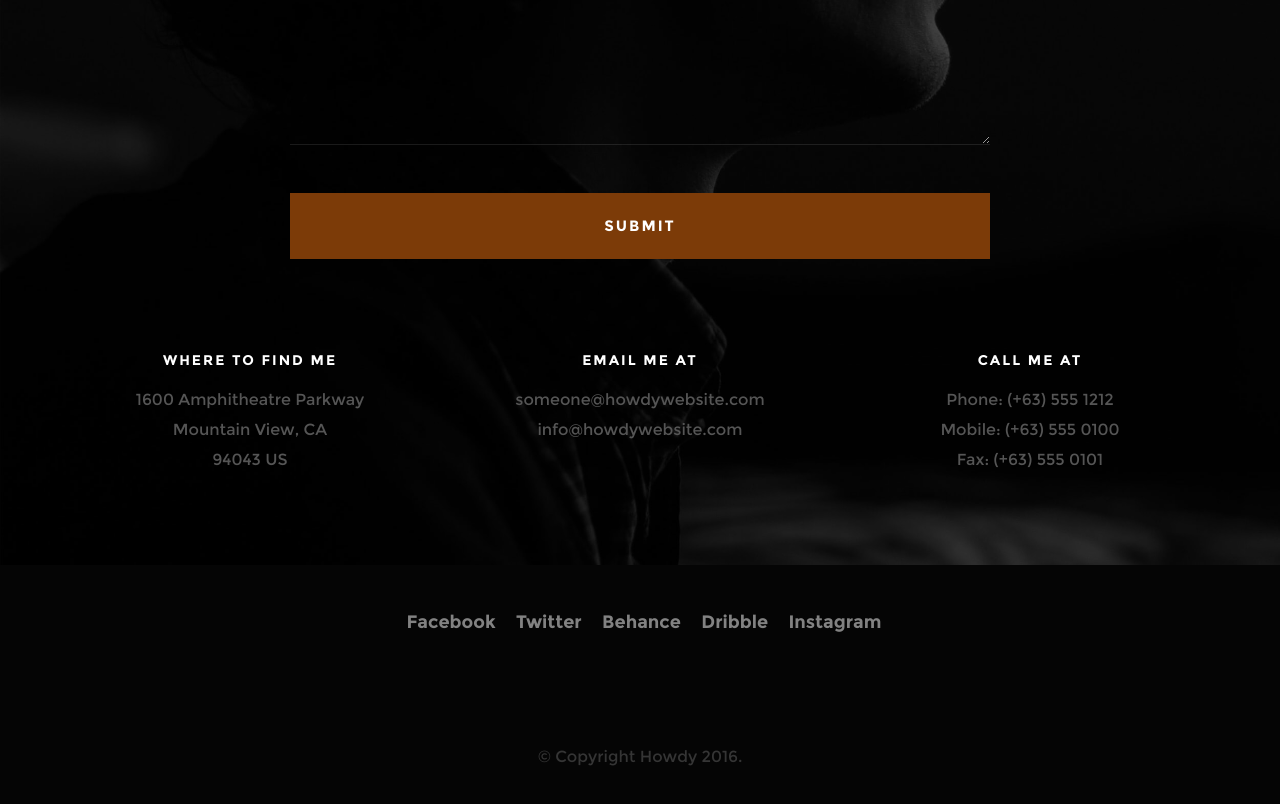
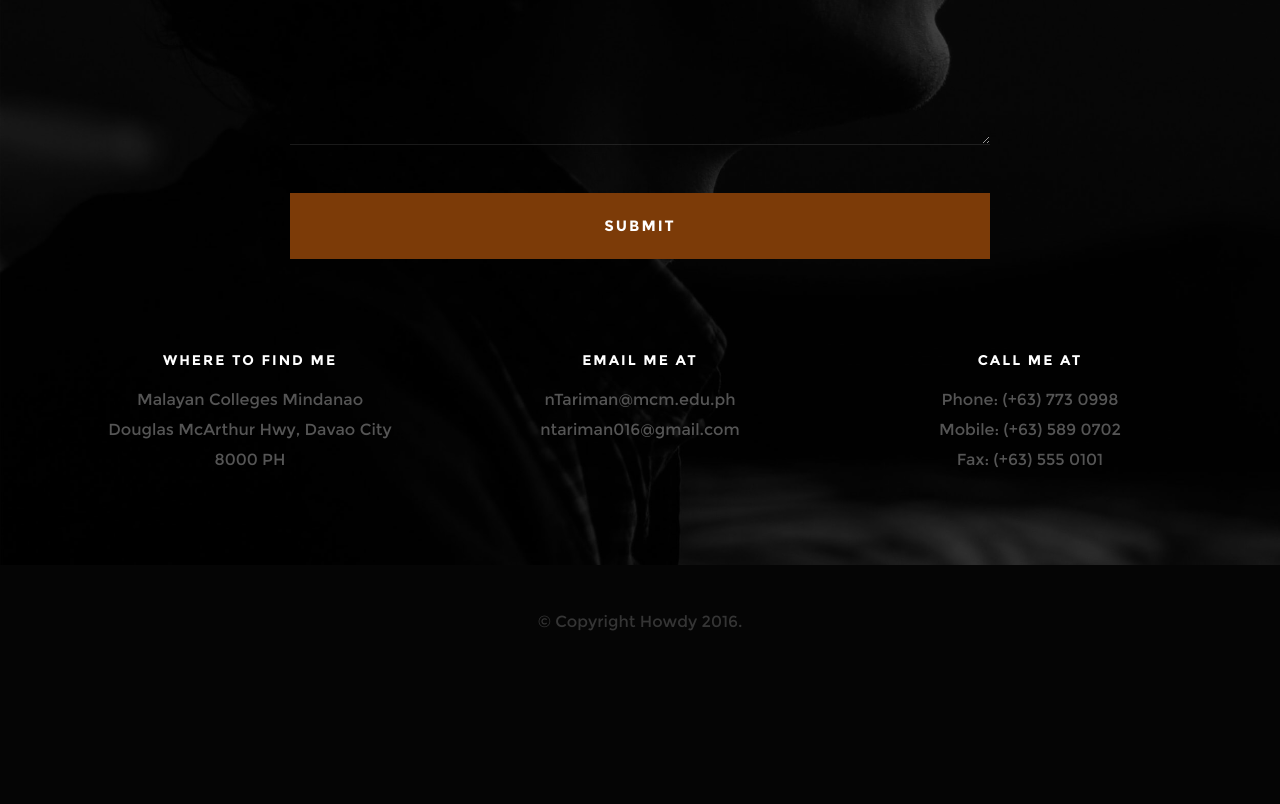
Before and after one commit to NTariman/Tariman_TLE_10, a plain HTML site: page index.html in a window 1280 px wide. Shown: the part 5312-6116 px from the top of the page. After the commit the page ends 5991 px from the top, so only its background shows below. Drawn offline with Linux system fonts and the light colour scheme; files whose address does not match are found by name.

Commit message:
Changed Contact Details

```diff
--- a/index.html
+++ b/index.html
@@ -472,9 +472,9 @@
    			<h5 class="animate-this">Where to find me</h5>
 
    			<p class="animate-this">
-            1600 Amphitheatre Parkway<br>
-            Mountain View, CA<br>
-            94043 US
+            Malayan Colleges Mindanao<br>
+            Douglas McArthur Hwy, Davao City<br>
+            8000 PH
             </p>
    		</div> <!-- end col-four -->
 
@@ -482,8 +482,8 @@
    			<h5 class="animate-this">Email Me At</h5>
 
    			<p class="animate-this">
-   				someone@howdywebsite.com<br>
-			   	info@howdywebsite.com
+   				nTariman@mcm.edu.ph<br>
+			   	ntariman016@gmail.com
 			   </p>
    		</div> <!-- end col-four -->
 
@@ -491,8 +491,8 @@
    			<h5 class="animate-this">Call Me At</h5>
 
    			<p class="animate-this">
-   				Phone: (+63) 555 1212<br>
-			   	Mobile: (+63) 555 0100<br>
+   				Phone: (+63) 773 0998<br>
+			   	Mobile: (+63) 589 0702<br>
 			     	Fax: (+63) 555 0101
 			   </p>
    		</div> <!-- end col-four -->
@@ -507,15 +507,6 @@
 	<footer>
      	<div class="row">
 
-     		<div class="col-twelve tab-full social">
-     			<ul class="footer-social">
-			      <li><a href="#">Facebook</a></li>
-			      <li><a href="#">Twitter</a></li>
-			      <li><a href="#">Behance</a></li>
-			      <li><a href="#">Dribble</a></li>
-			      <li><a href="#">Instagram</a></li>
-			   </ul>
-	      </div>
 
       	<div class="col-twelve tab-full">
 	      	<div class="copyright">
```
